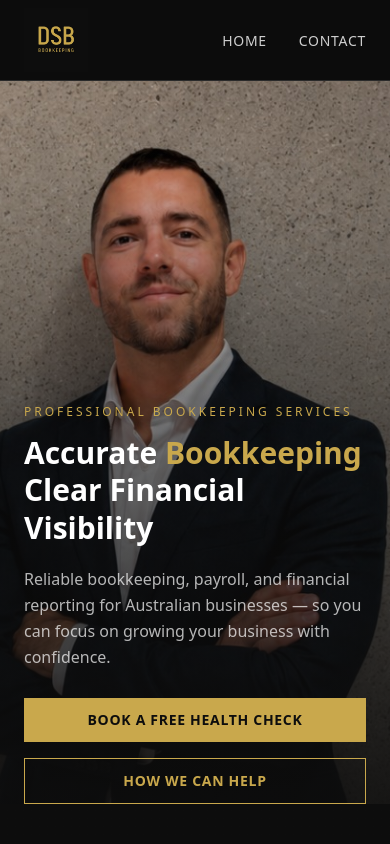
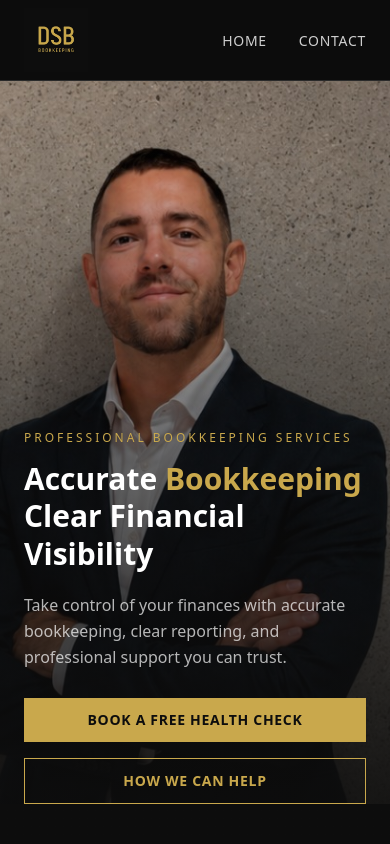
Before and after one commit to ClairKao/dsb-bookkeeping, a React (Vite) app: page / in a window 390 px wide. Shown: the top 844 px of the page. Built offline with nearby package versions, Linux system fonts and the light colour scheme.

Commit message:
chore: update mobile hero section content

```diff
--- a/src/components/HeroSection.tsx
+++ b/src/components/HeroSection.tsx
@@ -33,8 +33,8 @@ export default function HeroSection() {
           </h1>
 
           <p className="mt-5 md:hidden text-white/70 text-base leading-relaxed max-w-md">
-            Reliable bookkeeping, payroll, and financial reporting for Australian businesses — so
-            you can focus on growing your business with confidence.
+            Take control of your finances with accurate bookkeeping, clear reporting, and
+            professional support you can trust.
           </p>
           <p className="mt-5 hidden md:block text-white/70 text-lg leading-relaxed max-w-md">
             At DSB Bookkeeping, we help Australian business owners stay in control of their finances
```
